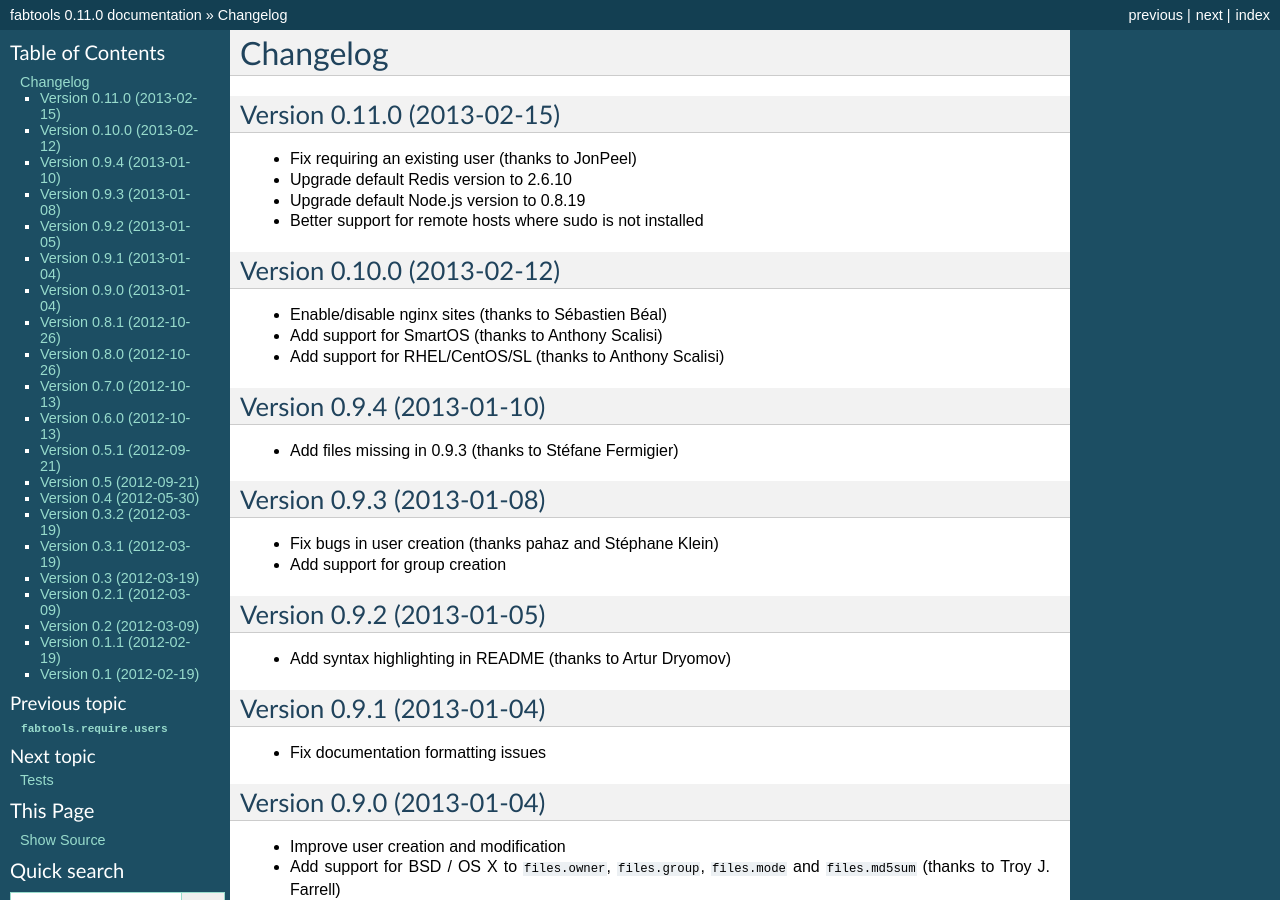
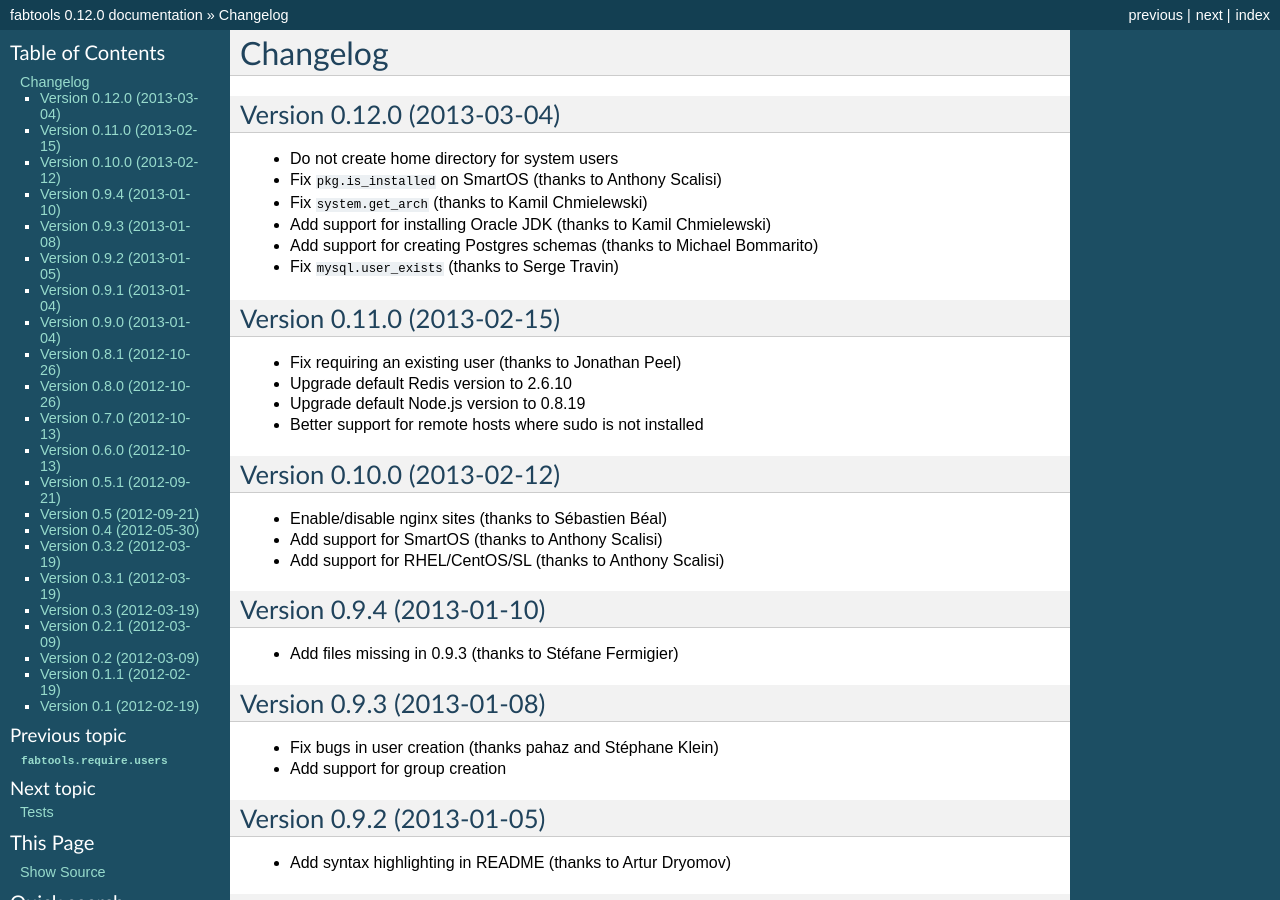
Before and after one commit to fabtools/fabtools, a Sphinx documentation site: the page built from docs/CHANGELOG.rst, in a window 1280 px wide and 900 px high. Built offline with Sphinx 7.4.7, drawn with Linux system fonts in a browser that asks for light colours; some of the changed text lies outside the part shown.

Commit message:
Prepare 0.12.0 release

```diff
--- a/docs/CHANGELOG.rst
+++ b/docs/CHANGELOG.rst
@@ -1,10 +1,20 @@
 Changelog
 =========
+
+Version 0.12.0 (2013-03-04)
+---------------------------
+
+* Do not create home directory for system users
+* Fix ``pkg.is_installed`` on SmartOS (thanks to Anthony Scalisi)
+* Fix ``system.get_arch`` (thanks to Kamil Chmielewski)
+* Add support for installing Oracle JDK (thanks to Kamil Chmielewski)
+* Add support for creating Postgres schemas (thanks to Michael Bommarito)
+* Fix ``mysql.user_exists`` (thanks to Serge Travin)
 
 Version 0.11.0 (2013-02-15)
 ---------------------------
 
-* Fix requiring an existing user (thanks to JonPeel)
+* Fix requiring an existing user (thanks to Jonathan Peel)
 * Upgrade default Redis version to 2.6.10
 * Upgrade default Node.js version to 0.8.19
 * Better support for remote hosts where sudo is not installed
--- a/setup.py
+++ b/setup.py
@@ -14,7 +14,7 @@
 
 setup(
     name='fabtools',
-    version='0.11.0',
+    version='0.12.0',
     description='Tools for writing awesome Fabric files',
     long_description=read('README.rst') + '\n' + read('docs/CHANGELOG.rst'),
     author='Ronan Amicel',
```
